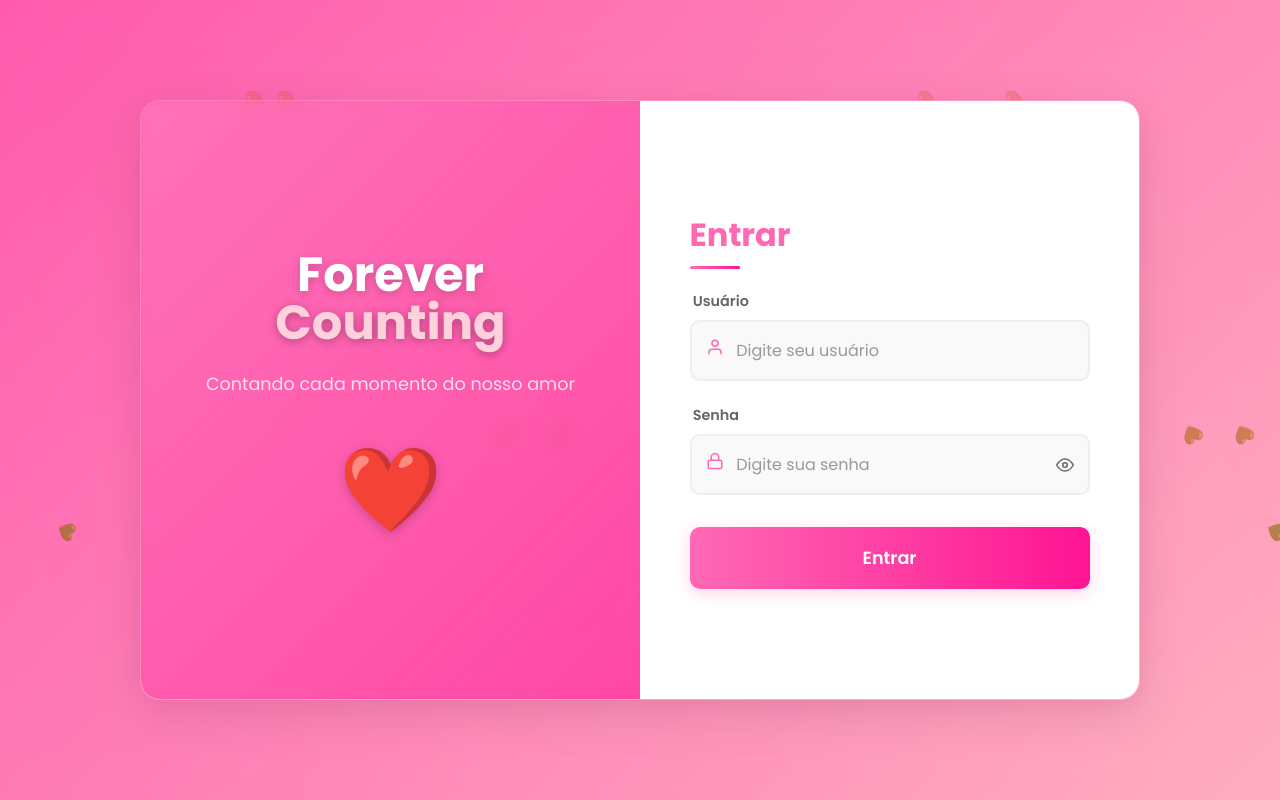
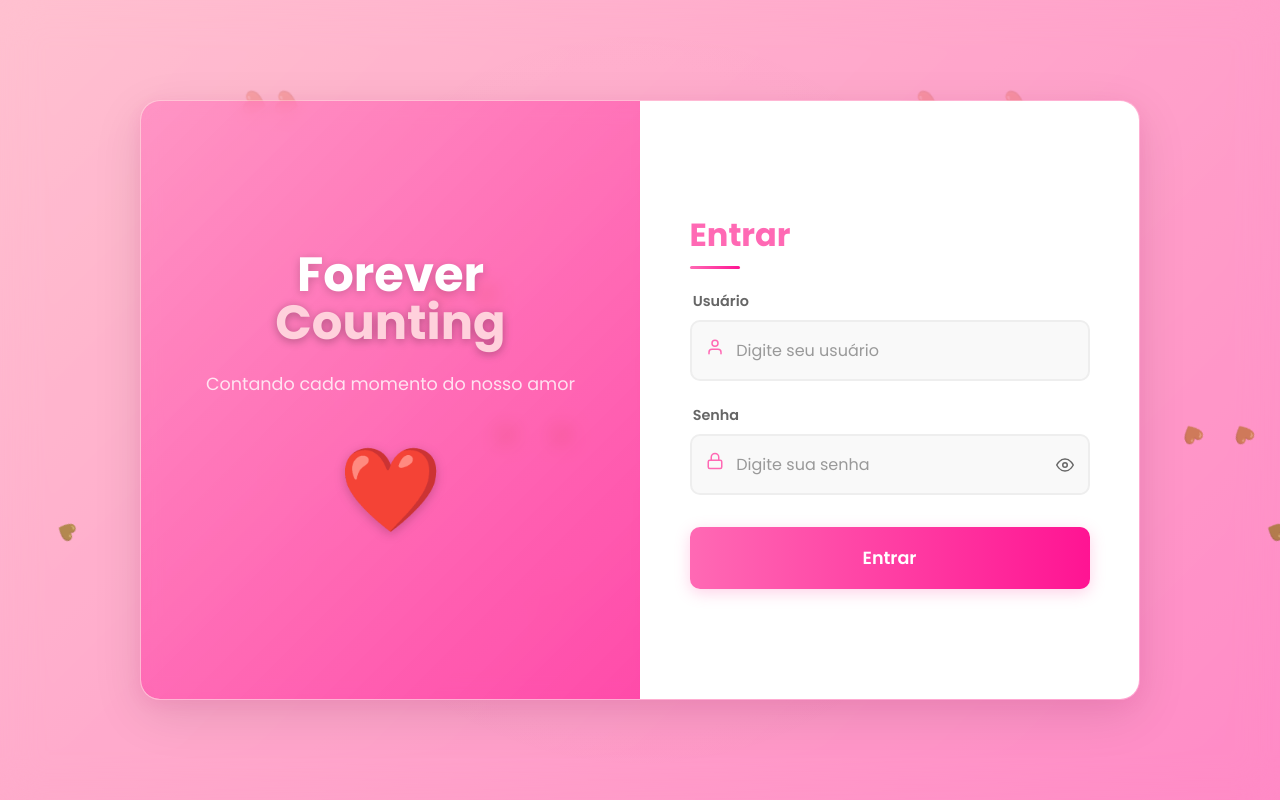
Before and after one commit to Raullize/forever-counting, a Next.js app: page / in a window 1280 px wide. Built offline with nearby package versions, Linux system fonts and the light colour scheme.

Commit message:
💄 style: atualiza cor de fundo da tela de login

```diff
--- a/src/app/globals.css
+++ b/src/app/globals.css
@@ -1,8 +1,8 @@
 :root {
   --primary-color: #ff1493;
   --secondary-color: #ffd1dc;
-  --background-gradient-start: #ff5bae;
-  --background-gradient-end: #ffaec0;
+  --background-gradient-start: #ff8ac6;
+  --background-gradient-end: #ffc1d0;
   --text-color: #333;
   --white: #fff;
 }
--- a/src/app/login.module.css
+++ b/src/app/login.module.css
@@ -1,6 +1,6 @@
 .main {
   min-height: 100vh;
-  background: linear-gradient(135deg, var(--background-gradient-start), var(--background-gradient-end));
+  background: linear-gradient(315deg, var(--background-gradient-start), var(--background-gradient-end));
   position: relative;
   overflow: hidden;
   display: flex;
```
